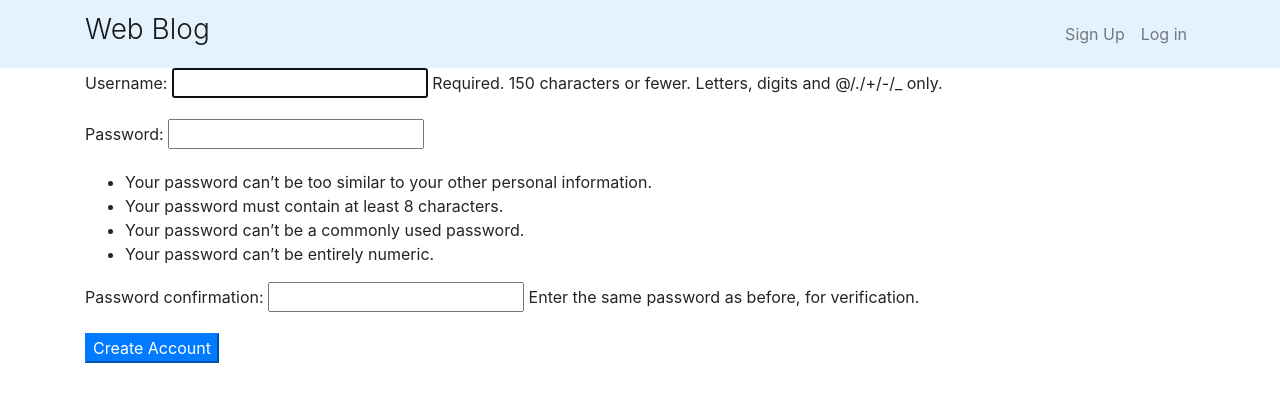
After one commit to Synyster991/blog, a Django app: page /signup in a window 1280 px wide. The commit adds this page. Shown: the top 402 px of the page. Run offline with Django 3.2, Linux system fonts and the light colour scheme; some libraries are stand-ins or nearby versions.

Commit message:
SignUp and login is working

```diff
--- a/blog/templates/blog/base.html
+++ b/blog/templates/blog/base.html
@@ -26,8 +26,13 @@
                 </button>
                 <div class="collapse navbar-collapse" id="navbarNavAltMarkup">
                     <div class="navbar-nav ml-auto">
-                        <a class="nav-item nav-link" href="#">Sign Up</a>
-                        <a class="nav-item nav-link" href="#">Log in</a>
+                        {% if user.is_authenticated %}
+                        <a class="nav-item nav-link" href="{% url 'signup' %}">Dashboard</a>
+                        <a class="nav-item nav-link" href="{% url 'logout' %}">Log Out</a>
+                        {% else %}
+                        <a class="nav-item nav-link" href="{% url 'signup' %}">Sign Up</a>
+                        <a class="nav-item nav-link" href="{% url 'login' %}">Log in</a>
+                        {% endif %}
                     </div>
                 </div>
             </div>
--- /dev/null
+++ b/blog/templates/registration/sign_up.html
@@ -0,0 +1,10 @@
+{% extends 'blog/base.html' %}
+{% block content %}
+<div class="container">
+    <form method="post">
+    {% csrf_token %}
+    {{ form.as_p }}
+    <button type="submit" class="btn-primary">Create Account</button>
+    </form>
+</div>
+{% endblock %}
--- a/blog/views.py
+++ b/blog/views.py
@@ -1,4 +1,18 @@
 from django.shortcuts import render
+from django.urls import reverse_lazy
+from django.views import generic
+from django.contrib.auth.forms import UserCreationForm
+from django.contrib.auth import authenticate, login
+from django.http import Http404
+from django.forms.utils import ErrorList
+from django.contrib.auth.decorators import login_required
+from django.contrib.auth.mixins import LoginRequiredMixin
 
 def home(request):
     return render(request, 'blog/home.html')
+
+
+class SignUp(generic.CreateView):
+    form_class = UserCreationForm
+    success_url = reverse_lazy('home')
+    template_name = 'registration/sign_up.html'
--- a/webBlog/settings.py
+++ b/webBlog/settings.py
@@ -27,6 +27,9 @@ DEBUG = True
 
 ALLOWED_HOSTS = []
 
+LOGIN_URL = 'login'
+LOGIN_REDIRECT_URL = 'home'
+LOGOUT_REDIRECT_URL = 'home'
 
 # Application definition
 
--- a/webBlog/urls.py
+++ b/webBlog/urls.py
@@ -14,10 +14,15 @@ Including another URLconf
     2. Add a URL to urlpatterns:  path('blog/', include('blog.urls'))
 """
 from django.contrib import admin
+from django.contrib.auth import views as auth_views
 from django.urls import path
 from blog import views
 
 urlpatterns = [
     path('admin/', admin.site.urls),
     path('', views.home, name='home'),
+    # AUTH
+    path('signup', views.SignUp.as_view(), name='signup'),
+    path('login', auth_views.LoginView.as_view(), name='login'),
+    path('logout', auth_views.LogoutView.as_view(), name='logout'),
 ]
```
Also changed, not shown: blog/templates/registration/login.html (added, +10 -0 lines), db.sqlite3, 1 other file.
